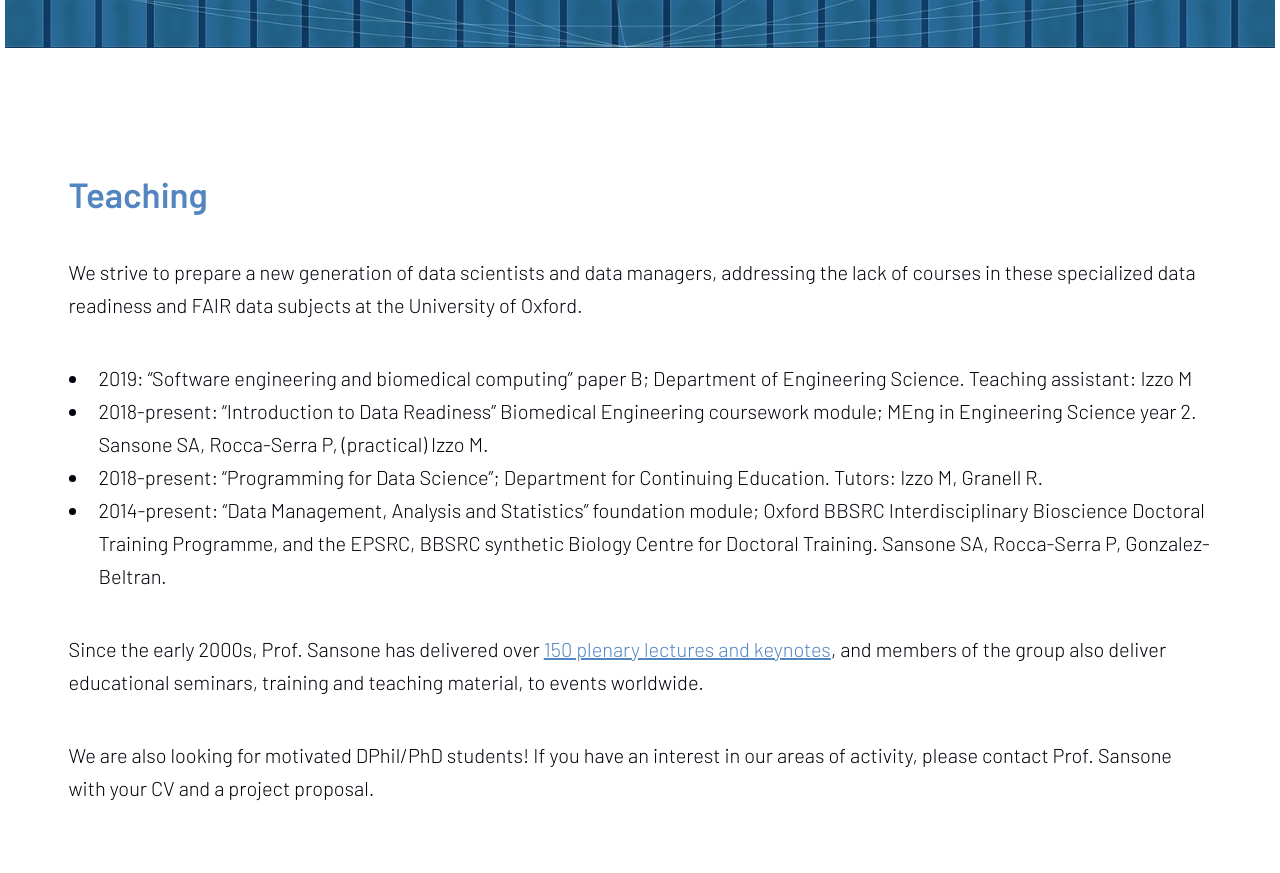
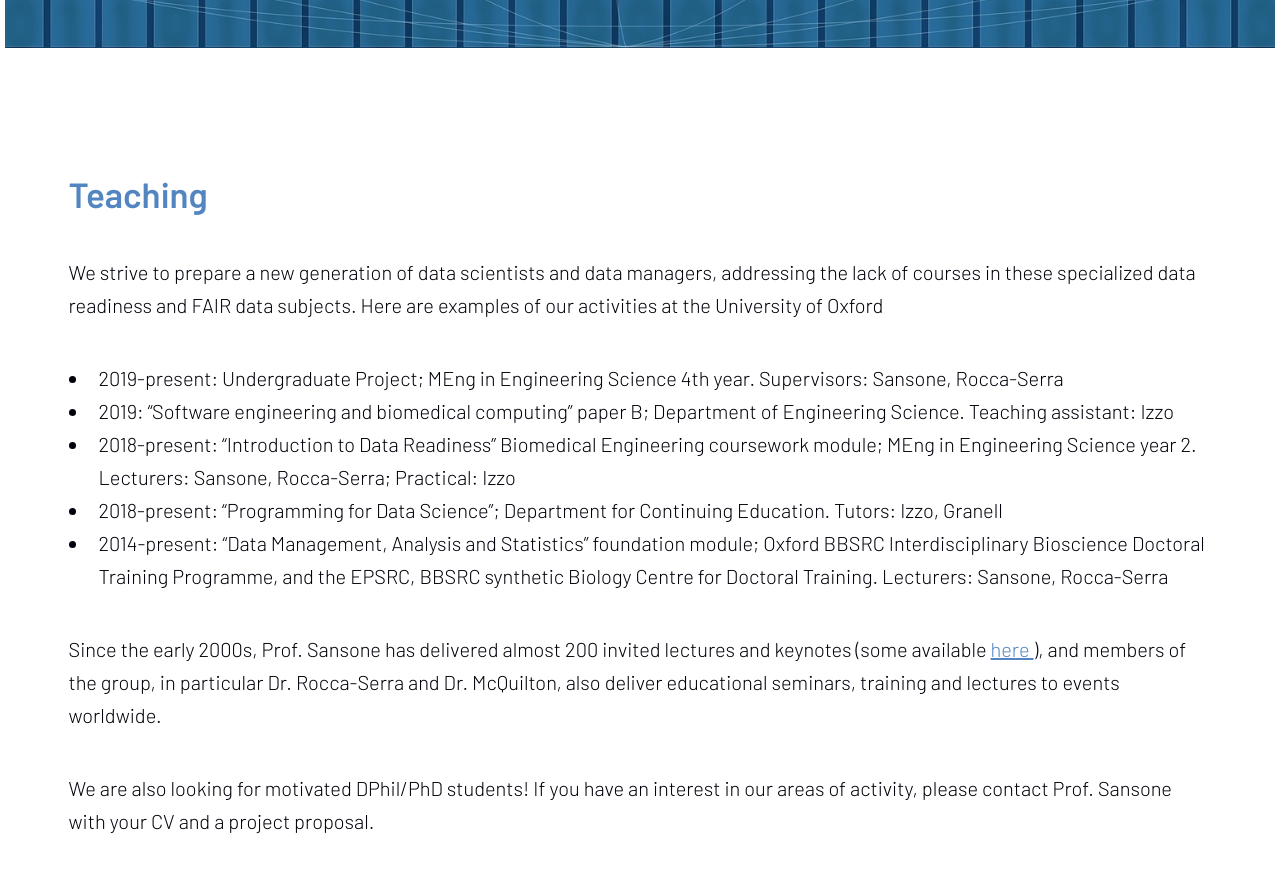
Before and after one commit to FAIRsharing/Sansone-Group-Website, a Jekyll site: the page built from teaching.html, in a window 1280 px wide and 900 px high, scrolled down 856 px. Shown: the top 873 px of the window. Built offline with Jekyll 4.4.1, drawn with Linux system fonts in a browser that asks for light colours.

Commit message:
Update teaching.html
Added and edited text

```diff
--- a/teaching.html
+++ b/teaching.html
@@ -8,23 +8,28 @@
     <div class="inner">
         <h2>Teaching</h2>
         <p>We strive to prepare a new generation of data scientists and data managers, addressing the lack of
-            courses in these specialized data readiness and FAIR data subjects at the University of Oxford.</p>
+            courses in these specialized data readiness and FAIR data subjects.
+            Here are examples of our activities at the University of Oxford </p>
+
         <ul>
+        <li>2019-present: Undergraduate Project; MEng in Engineering Science 4th year.
+            Supervisors: Sansone, Rocca-Serra</li>
         <li>2019: “Software engineering and biomedical computing” paper B; Department of Engineering Science.
-            Teaching assistant: Izzo M </li>
+            Teaching assistant: Izzo</li>
         <li>2018-present: “Introduction to Data Readiness” Biomedical Engineering coursework module; MEng in
-            Engineering Science year 2. Sansone SA, Rocca-Serra P, (practical) Izzo M.</li>
+            Engineering Science year 2.
+            Lecturers: Sansone, Rocca-Serra; Practical: Izzo</li>
         <li>2018-present:  “Programming for Data Science”; Department for Continuing Education.
-            Tutors: Izzo M, Granell R.</li>
+            Tutors: Izzo, Granell</li>
         <li>2014-present: “Data Management, Analysis and Statistics” foundation module; Oxford BBSRC Interdisciplinary
             Bioscience Doctoral Training Programme, and the EPSRC, BBSRC synthetic Biology Centre for Doctoral Training.
-            Sansone SA, Rocca-Serra P, Gonzalez-Beltran.</li>
+            Lecturers: Sansone, Rocca-Serra</li>
         </ul>
 
-        <p>Since the early 2000s, Prof. Sansone has delivered over
-            <a href="https://www.slideshare.net/SusannaSansone" target="_blank">
-            150 plenary lectures and keynotes</a>, and members of the group also deliver educational seminars,
-            training and teaching material, to events worldwide.</p>
+        <p>Since the early 2000s, Prof. Sansone has delivered almost 200 invited lectures and keynotes
+            (some available <a href="https://www.slideshare.net/SusannaSansone" target="_blank">
+            here </a>), and members of the group, in particular Dr. Rocca-Serra and Dr. McQuilton,
+            also deliver educational seminars, training and lectures to events worldwide.</p>
 
         <p>We are also looking for motivated DPhil/PhD students! If you have an interest in our areas of activity,
             please contact Prof. Sansone with your CV and a project proposal.</p>
```
